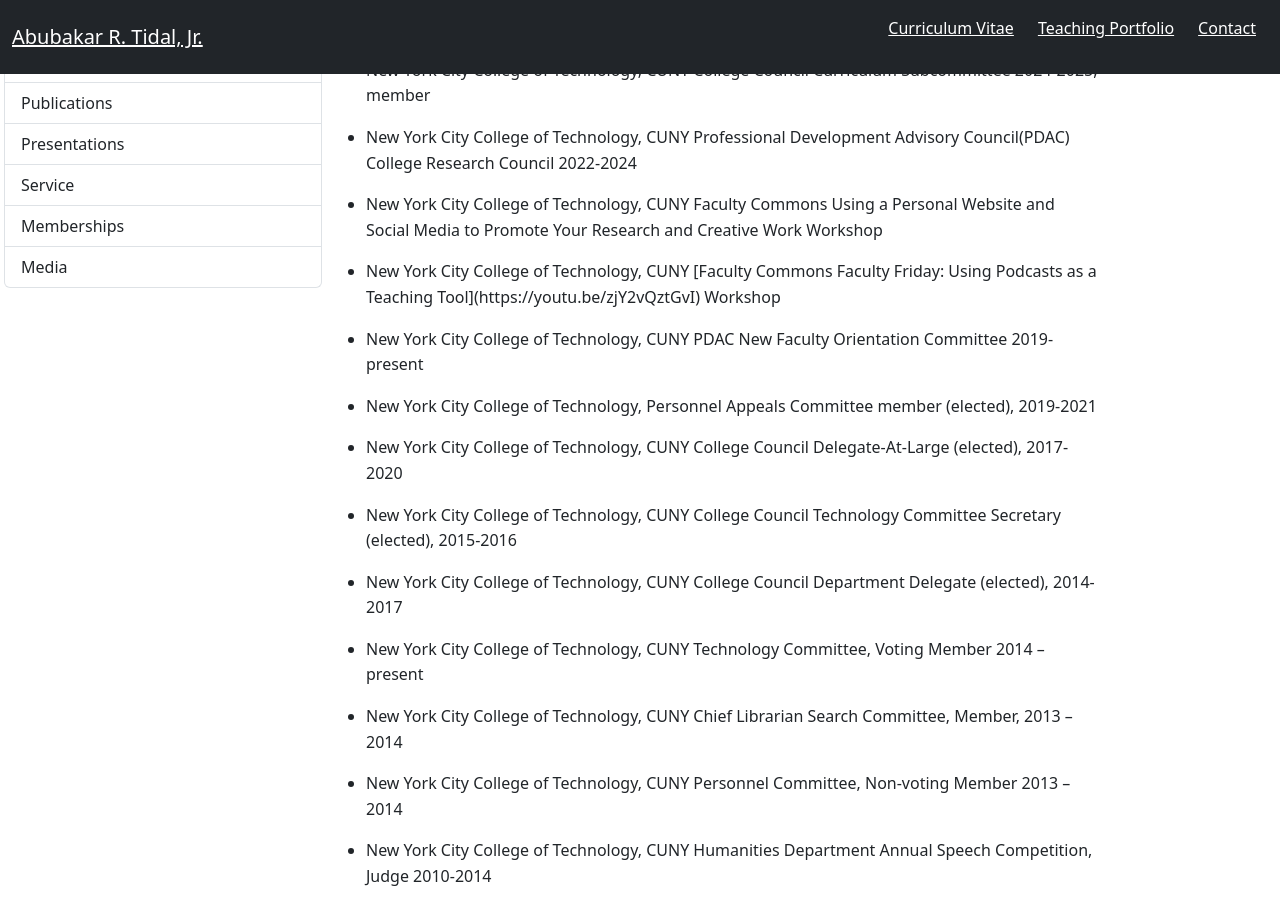
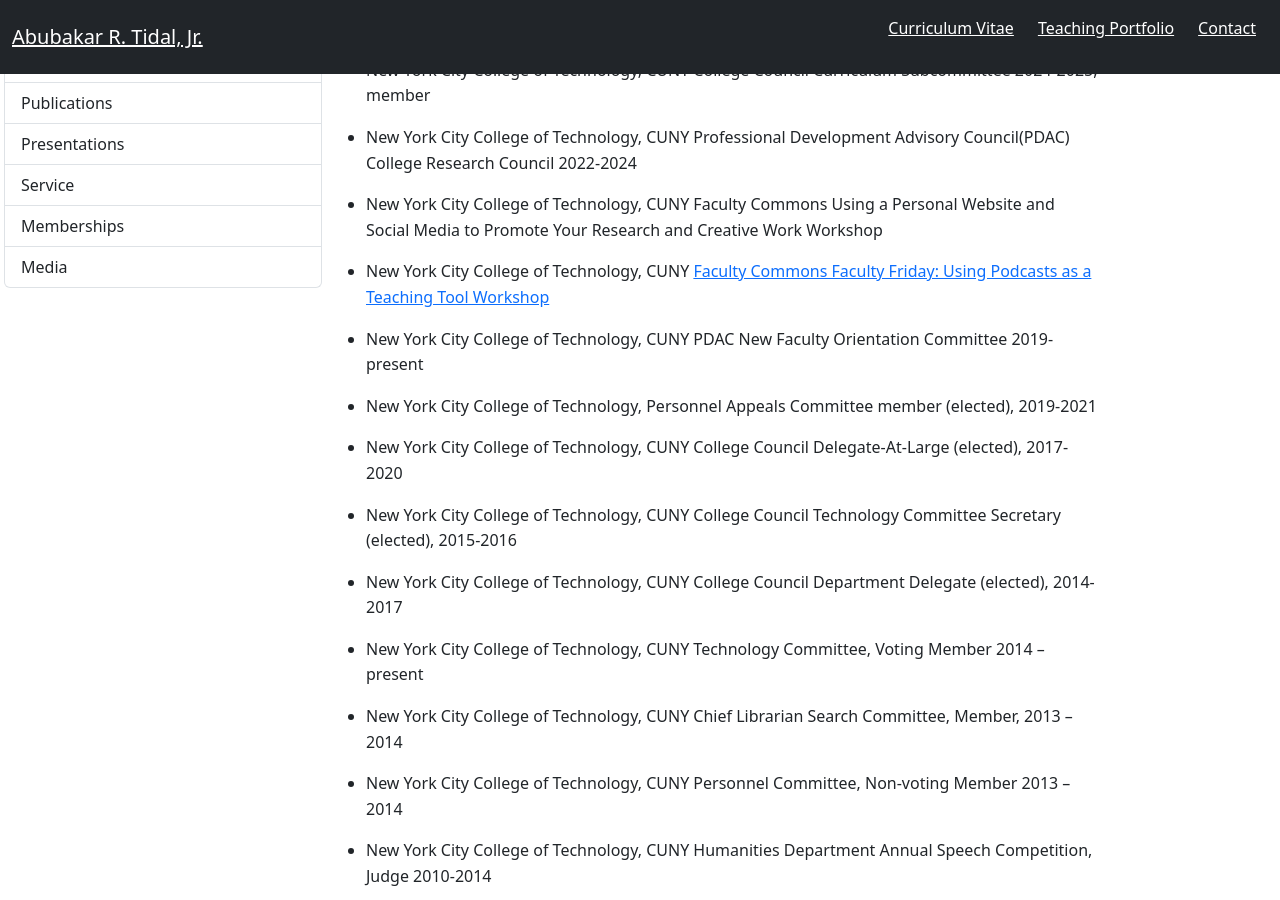
Before and after one commit to KentuckyFriedTofu/KentuckyFriedTofu.github.io, a Jekyll site: the page built from cv.html, in a window 1280 px wide and 900 px high, scrolled down 14518 px. Built offline with Jekyll 4.4.1, drawn with Linux system fonts in a browser that asks for light colours; part of the change alters nothing that is shown.

Commit message:
Update cv.html

```diff
--- a/cv.html
+++ b/cv.html
@@ -464,7 +464,7 @@ title: Abubakar R. Tidal, Jr. - Curriculum Vitae
         <li>New York City College of Technology, CUNY College Council Curriculum Subcommittee 2024-2025, member</li>
         <li>New York City College of Technology, CUNY Professional Development Advisory Council(PDAC) College Research Council 2022-2024</li>
         <li>New York City College of Technology, CUNY Faculty Commons Using a Personal Website and Social Media to Promote Your Research and Creative Work Workshop</li>
-        <li>New York City College of Technology, CUNY [Faculty Commons Faculty Friday: Using Podcasts as a Teaching Tool](https://youtu.be/zjY2vQztGvI) Workshop</li>
+        <li>New York City College of Technology, CUNY <a href="https://youtu.be/zjY2vQztGvI">Faculty Commons Faculty Friday: Using Podcasts as a Teaching Tool Workshop</a></li>
         <li>New York City College of Technology, CUNY PDAC New Faculty Orientation Committee 2019-present
         <li>New York City College of Technology, Personnel Appeals Committee member (elected), 2019-2021</li>
         <li>New York City College of Technology, CUNY College Council Delegate-At-Large (elected), 2017-2020</li>
```
